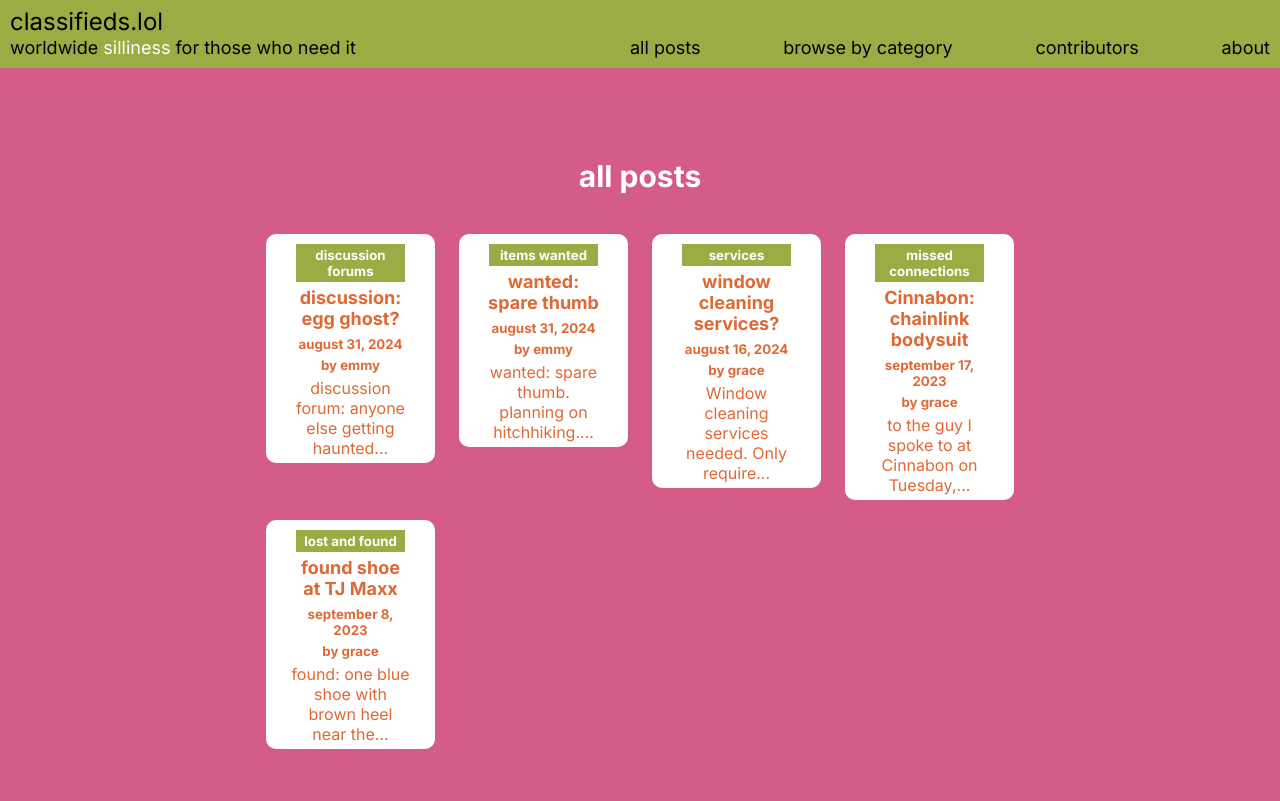
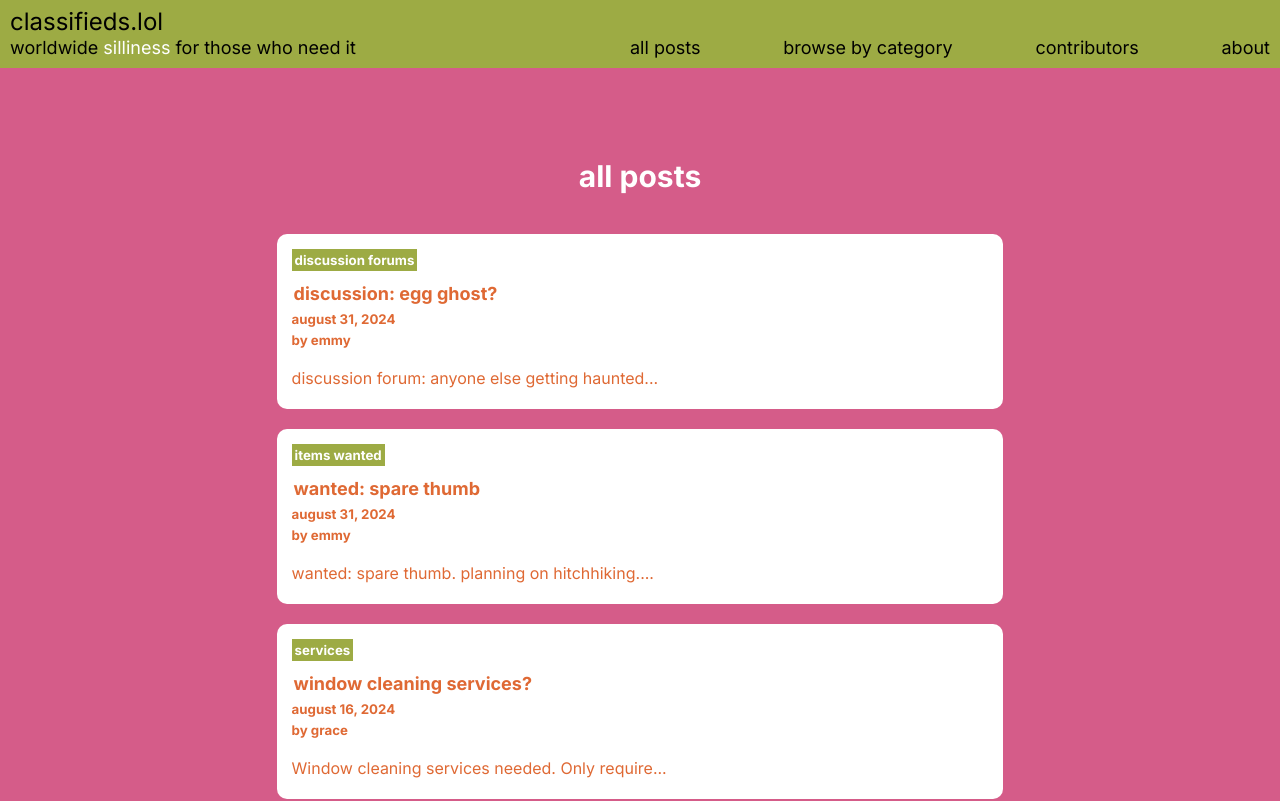
Before and after one commit to gracebmanning/nonsenselist, a React (Create React App) app: page /post in a window 1280 px wide. Shown: the top 801 px of the page. Built offline with nearby package versions, Linux system fonts and the light colour scheme.

Commit message:
chnage postgrid to list

```diff
--- a/src/components/Posts/Posts.css
+++ b/src/components/Posts/Posts.css
@@ -15,27 +15,31 @@
 
 .postPreviewContainer{
     color: white;
-    width: 60%;
+    width: 70%;
 
     display: flex;
-    flex-direction: row;
+    flex-direction: column;
     flex-wrap: wrap;
-    justify-content: space-between;
-    align-items: stretch;
+    justify-content: center;
+    align-items: center;
+
+    margin-bottom: 50px;
 }
 
 .postPreview{
     display: flex;
     flex-direction: column;
-    align-items: center;
+    justify-content: center;
+    align-items: start;
 
-    margin: 10px;
+    margin: 10px 0px 10px 0px;
+    padding-left: 10px;
     border-radius: 10px;
     text-decoration: none;
     color: var(--accent-two);
     background-color: white;
 
-    width: 22%;
+    width: 80%;
     height: fit-content;
 
     transform: scale(1.0);
@@ -43,7 +47,7 @@
 }
 
 .postPreview:hover{
-    transform: scale(1.02);
+    transform: scale(1.01);
     transition: ease-in 0.2s;
 }
 
@@ -52,13 +56,17 @@
 }
 
 .postPreviewInfo{
-   text-align: center;
-   padding: 5px;
-   width: 70%;
+    display: flex;
+    flex-direction: column;
+    justify-content: center;
+    align-items: start;
+    padding: 5px;
 }
 
 .postPreviewCategory{
+    width: fit-content;
     padding: 3px;
+    margin: 10px 0px 10px 0px;
     color: white;
     background-color: var(--accent-one);
 }
@@ -68,8 +76,16 @@
     font-size: 18px;
 }
 
-.postPreviewInfo h5{
-    margin: 5px;
+.postPreviewDate{
+    margin: 0px 0px 5px 0px;
+}
+
+.postPreviewAuthor{
+    margin: 0px 0px 20px 0px;
+}
+
+.postPreviewText{
+    margin-top: 0px;
 }
 
 /** INDIVIDUAL POST PAGE **/
@@ -105,3 +121,23 @@
     width: 20%;
     margin: 10px;
 }
+
+@media only screen and (max-width: 1000px){
+    .postPreviewContainer{
+        width: 80%;
+    }
+
+    .postPreview{
+        width: 90%;
+    }
+}
+
+@media only screen and (max-width: 480px) {
+    .postPreviewContainer{
+        width: 100%;
+    }
+
+    .postPreview{
+        width: 90%;
+    }
+}
--- a/src/components/Posts/Posts.js
+++ b/src/components/Posts/Posts.js
@@ -48,9 +48,9 @@ export function PostPreview(post){
             <div className='postPreviewInfo'>
                 <h5 className='postPreviewCategory'>{post.category}</h5>
                 <h4>{post.title}</h4>
-                <h5>{post.date}</h5>
-                <h5>by {post.author}</h5>
-                {post.body.substring(0, 50)}...
+                <h5 className='postPreviewDate'>{post.date}</h5>
+                <h5 className='postPreviewAuthor'>by {post.author}</h5>
+                <p className='postPreviewText'>{post.body.substring(0, 50)}...</p>
             </div>
             <img className='postPreviewImage' style={{display: displayImage}} src={post.image} alt={post.imageAlt} />
         </a>
```
